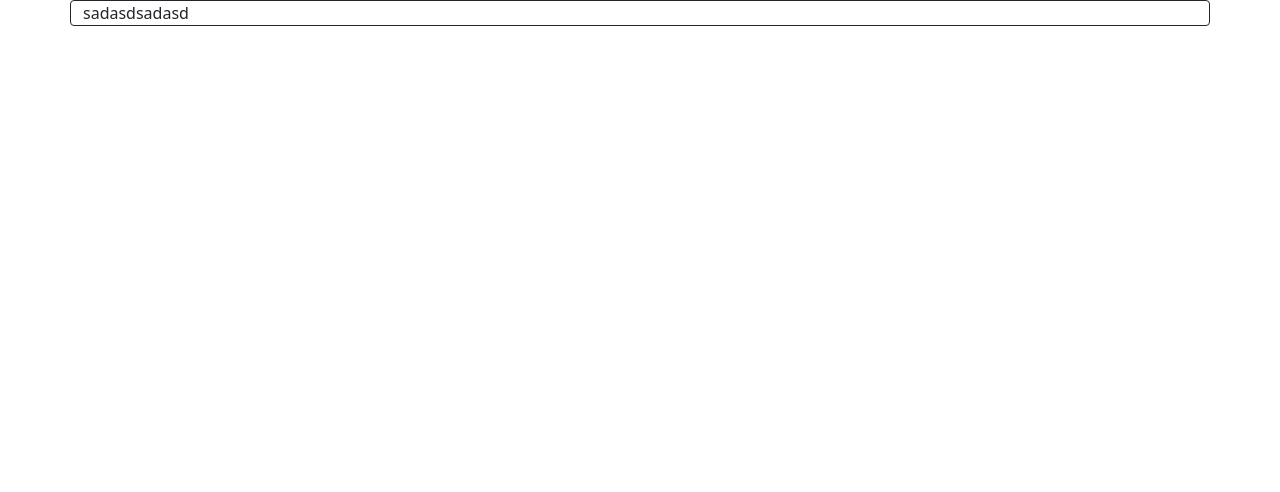
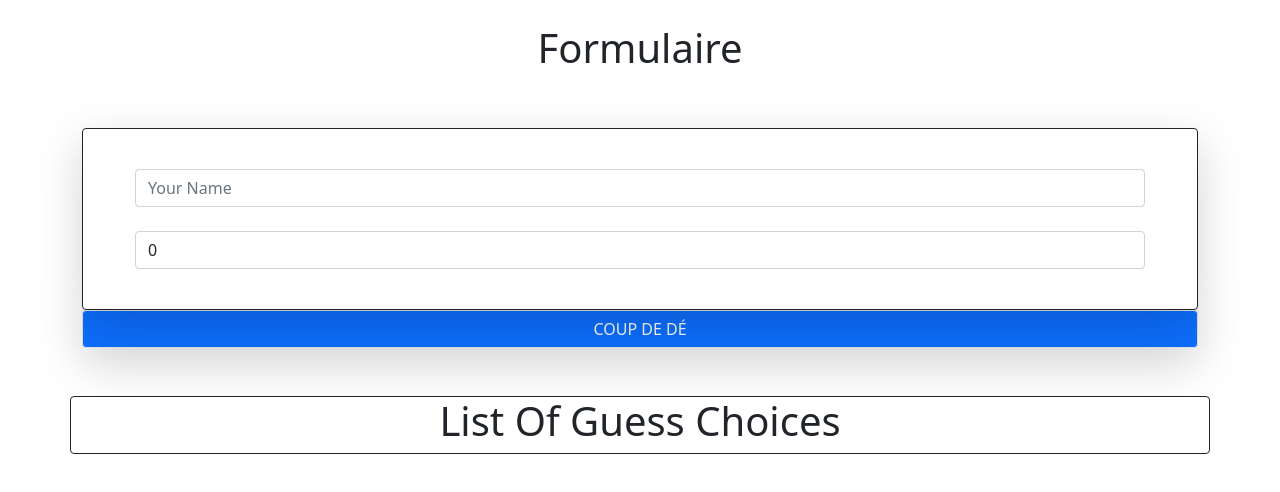
Before and after one commit to Moussa348/ExamenIntraMkeita2021, a React (Create React App) app in the folder frontend/: page / in a window 1280 px wide. Shown: the top 492 px of the page. Built offline with nearby package versions, Linux system fonts and the light colour scheme.

Commit message:
adding component for the form + adding a component for the button that will send data + adding basic component to show list of guessChoices

```diff
--- a/frontend/src/App.js
+++ b/frontend/src/App.js
@@ -1,16 +1,20 @@
 import logo from "./logo.svg";
 import "./App.css";
-import '../node_modules/bootstrap/dist/css/bootstrap.css'
+import "../node_modules/bootstrap/dist/css/bootstrap.css";
+import ListGuessChoice from "./component/ListGuessChoice";
+import Form from "./component/Form";
 
 function App() {
   return (
     <>
       <div className="container">
         <div className="row d-flex justify-content-center">
-
-        <div className="card border border-dark rounded">
-          sadasdsadasd
+          <Form />
         </div>
+        <div className="row d-flex justify-content-center">
+          <div className="card border border-dark rounded">
+            <ListGuessChoice />
+          </div>
         </div>
       </div>
     </>
--- /dev/null
+++ b/frontend/src/component/Button.js
@@ -0,0 +1,43 @@
+import React, { useState } from "react";
+import axios from "axios";
+
+const Button = ({ data }) => {
+  const [random, setRandom] = useState(Math.floor(Math.random() * 6) + 1);
+
+  const register = () => {
+    data.randomNumber = random;
+    console.log(data.randomNumber);
+
+    if (data.randomNumber == data.yourNumber) {
+      data.guessIsRight = true;
+    }
+
+    axios({
+      method: "POST",
+      url: "http://localhost:4444/guessChoice/create/",
+      responseType: "json",
+      data: data,
+    })
+      .then((response) => {
+        data.name = "";
+        data.yourNumber = 0;
+        console.log(response.data);
+      })
+      .catch((error) => {
+        console.error(error);
+      });
+  };
+
+  return (
+    <>
+      <button
+        className="btn shadow-lg rounded btn-primary border text-light"
+        onClick={register}
+      >
+        COUP DE DÉ
+      </button>
+    </>
+  );
+};
+
+export default Button;
--- /dev/null
+++ b/frontend/src/component/Form.js
@@ -0,0 +1,63 @@
+import React, { useState } from "react";
+import Button from "./Button";
+
+const Form = () => {
+  const [data, setData] = useState({
+    id: null,
+    name: "",
+    randomNumber: 0,
+    yourNumber: 0,
+    guessIsRight: false
+  });
+
+  const handleChange = ($event) => {
+    const { name, value } = $event.target;
+    setData({
+      ...data,
+      [name]: value,
+    });
+    console.log(data);
+  };
+
+  return (
+    <>
+      <div className="container">
+        <div className="flex-row d-flex justify-content-center mt-4">
+          <h1>Formulaire</h1>
+        </div>
+
+        <div className="row d-flex justify-content-center m-5 mx-auto">
+          <div className="card shadow-lg border border-dark rounded text-center">
+            <div className="card-body">
+              <form>
+                <div className="form-group m-4">
+                  <input
+                    type="text"
+                    name="name"
+                    value={data.name}
+                    onChange={handleChange}
+                    className="form-control"
+                    placeholder="Your Name"
+                  />
+                </div>
+                <div className="form-group m-4">
+                  <input
+                    value={data.yourNumber}
+                    name="yourNumber"
+                    onChange={handleChange}
+                    type="number"
+                    className="form-control"
+                    placeholder="Choose A Number"
+                  />
+                </div>
+              </form>
+            </div>
+          </div>
+          <Button data={data}/>
+        </div>
+      </div>
+    </>
+  );
+};
+
+export default Form;
--- /dev/null
+++ b/frontend/src/component/ListGuessChoice.js
@@ -0,0 +1,21 @@
+import React, { useState } from "react";
+import { useEffect } from "react/cjs/react.development";
+import Button from "./Button";
+
+const ListGuessChoice = () => {
+    useEffect( () => {
+
+    },[])
+
+  return (
+    <>
+      <div className="container">
+          <div className="flex-row d-flex justify-content-center">
+              <h1>List Of Guess Choices</h1>
+          </div>
+      </div>
+    </>
+  );
+};
+
+export default ListGuessChoice;
```
Also changed, not shown: frontend/src/component/GuessChoice.js (added, +26 -0 lines), 2 other files (tests, documents, lock files or other folders).
